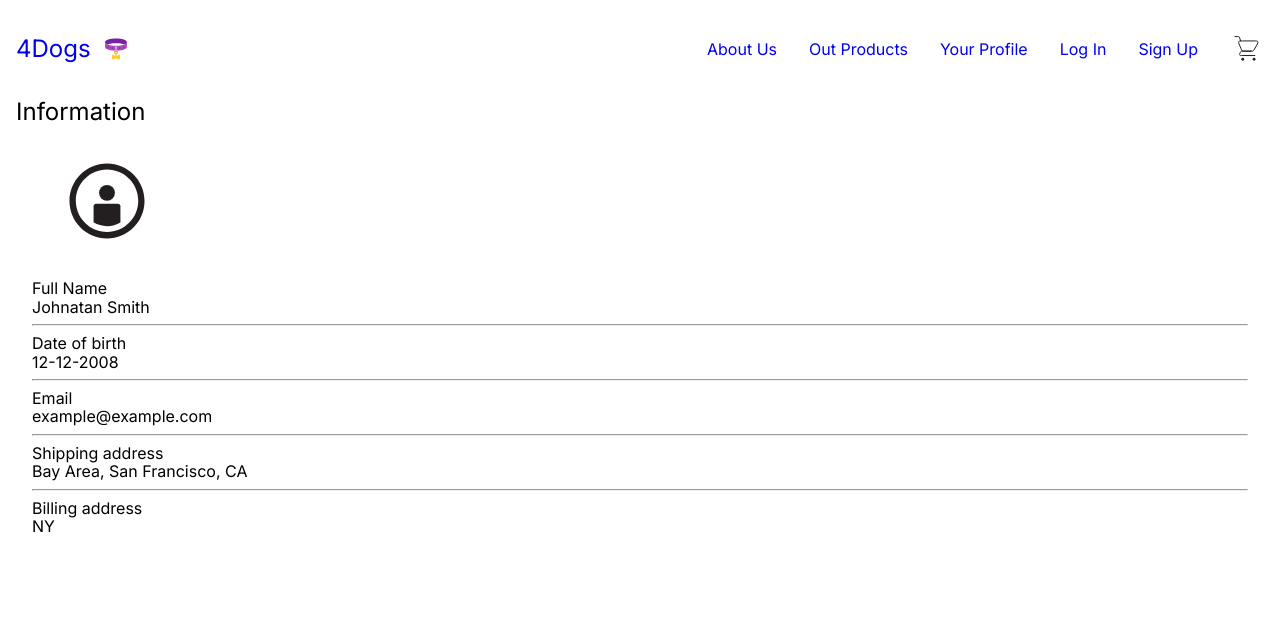
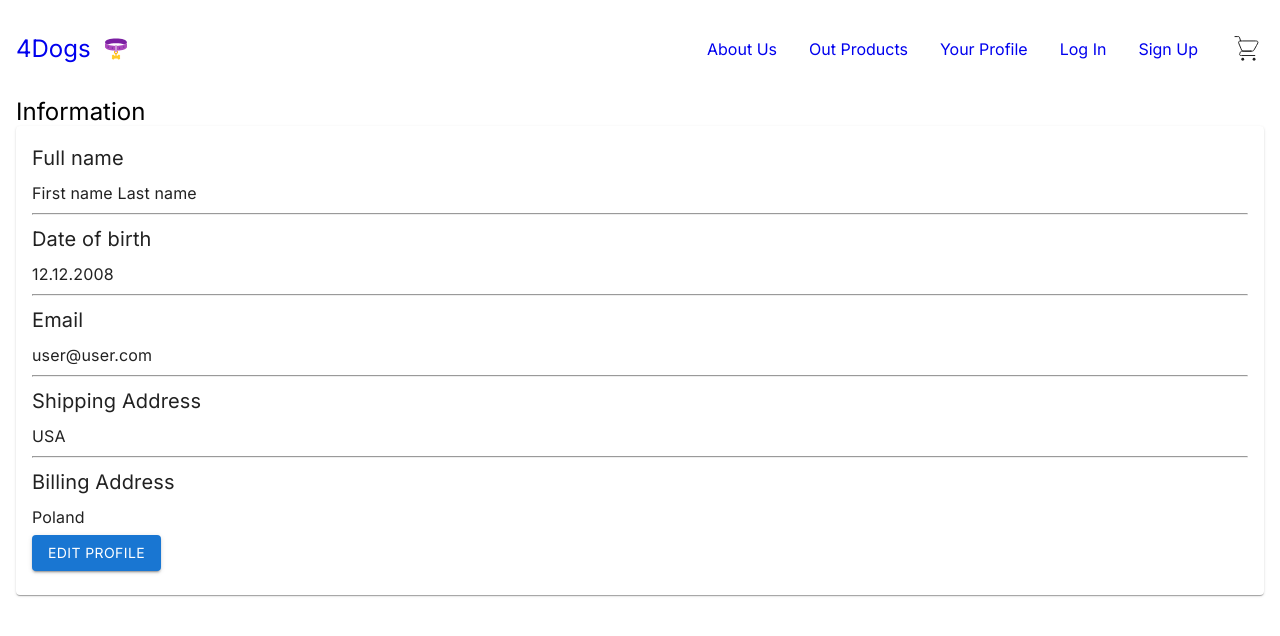
Before and after one commit to eugenekhovaiev/eCommerce-Application, a React (Vite) app: page /profile in a window 1280 px wide. Shown: the top 636 px of the page. Built offline with nearby package versions, Linux system fonts and the light colour scheme; what @commercetools/platform-sdk, @commercetools/sdk-client-v2 would draw is missing.

Commit message:
refactor: change the structure of information about user

```diff
--- a/src/pages/profile/Profile.tsx
+++ b/src/pages/profile/Profile.tsx
@@ -1,77 +1,59 @@
-import { MDBCol, MDBContainer, MDBRow, MDBCard, MDBCardText, MDBCardBody, MDBCardImage } from 'mdb-react-ui-kit';
+import { Card, CardContent, Typography, Button } from '@mui/material';
 
 const Profile = (): JSX.Element => {
   return (
     <section className="profile">
       <div className="container profile__container">
         <h2 className="profile__title">Information</h2>
-        <MDBContainer className="py-5">
-          <MDBRow>
-            <MDBCol lg="4">
-              <MDBCard className="mb-4">
-                <MDBCardBody className="text-center">
-                  <MDBCardImage
-                    src="src/shared/assets/user-icon.svg"
-                    alt="avatar"
-                    className="rounded-circle"
-                    style={{ width: '150px' }}
-                    fluid
-                  />
-                </MDBCardBody>
-              </MDBCard>
-            </MDBCol>
-            <MDBCol lg="8">
-              <MDBCard className="mb-4">
-                <MDBCardBody>
-                  <MDBRow>
-                    <MDBCol sm="3">
-                      <MDBCardText>Full Name</MDBCardText>
-                    </MDBCol>
-                    <MDBCol sm="9">
-                      <MDBCardText className="text-muted">Johnatan Smith</MDBCardText>
-                    </MDBCol>
-                  </MDBRow>
-                  <hr />
-                  <MDBRow>
-                    <MDBCol sm="3">
-                      <MDBCardText>Date of birth</MDBCardText>
-                    </MDBCol>
-                    <MDBCol sm="9">
-                      <MDBCardText className="text-muted">12-12-2008</MDBCardText>
-                    </MDBCol>
-                  </MDBRow>
-                  <hr />
-                  <MDBRow>
-                    <MDBCol sm="3">
-                      <MDBCardText>Email</MDBCardText>
-                    </MDBCol>
-                    <MDBCol sm="9">
-                      <MDBCardText className="text-muted">example@example.com</MDBCardText>
-                    </MDBCol>
-                  </MDBRow>
-                  <hr />
-                  <MDBRow>
-                    <MDBCol sm="3">
-                      <MDBCardText>Shipping address</MDBCardText>
-                    </MDBCol>
-                    <MDBCol sm="9">
-                      <MDBCardText className="text-muted">Bay Area, San Francisco, CA</MDBCardText>
-                    </MDBCol>
-                  </MDBRow>
-                  <hr />
-                  <MDBRow>
-                    <MDBCol sm="3">
-                      <MDBCardText>Billing address</MDBCardText>
-                    </MDBCol>
-                    <MDBCol sm="9">
-                      <MDBCardText className="text-muted">NY</MDBCardText>
-                    </MDBCol>
-                  </MDBRow>
-                </MDBCardBody>
-              </MDBCard>
-            </MDBCol>
-          </MDBRow>
-        </MDBContainer>
+        <Card>
+          <CardContent>
+            <div className="profile__row">
+              <Typography variant="h6" gutterBottom>
+                Full name
+              </Typography>
+              <Typography variant="body1" gutterBottom>
+                First name Last name
+              </Typography>
+            </div>
+            <hr />
+            <div className="profile__row">
+              <Typography variant="h6" gutterBottom>
+                Date of birth
+              </Typography>
+              <Typography variant="body1" gutterBottom>
+                12.12.2008
+              </Typography>
+            </div>
+            <hr />
+            <div className="profile__row">
+              <Typography variant="h6" gutterBottom>
+                Email
+              </Typography>
+              <Typography variant="body1" gutterBottom>
+                user@user.com
+              </Typography>
+            </div>
+            <hr />
+            <div className="profile__row">
+              <Typography variant="h6" gutterBottom>
+                Shipping Address
+              </Typography>
+              <Typography variant="body1" gutterBottom>
+                USA
+              </Typography>
+            </div>
+            <hr />
+            <div className="profile__row">
+              <Typography variant="h6" gutterBottom>
+                Billing Address
+              </Typography>
+              <Typography variant="body1" gutterBottom>
+                Poland
+              </Typography>
+            </div>
+            <Button variant="contained">Edit Profile</Button>
+          </CardContent>
+        </Card>
       </div>
     </section>
   );
```
